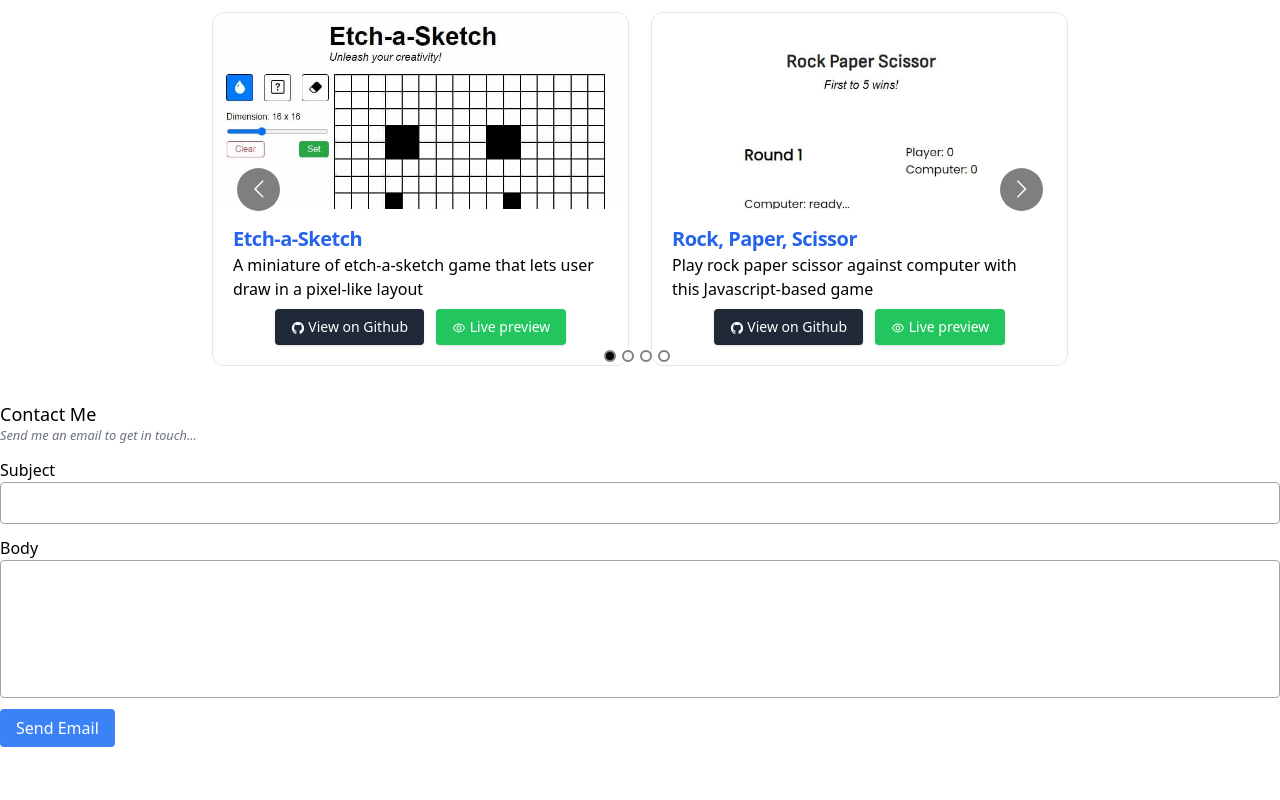
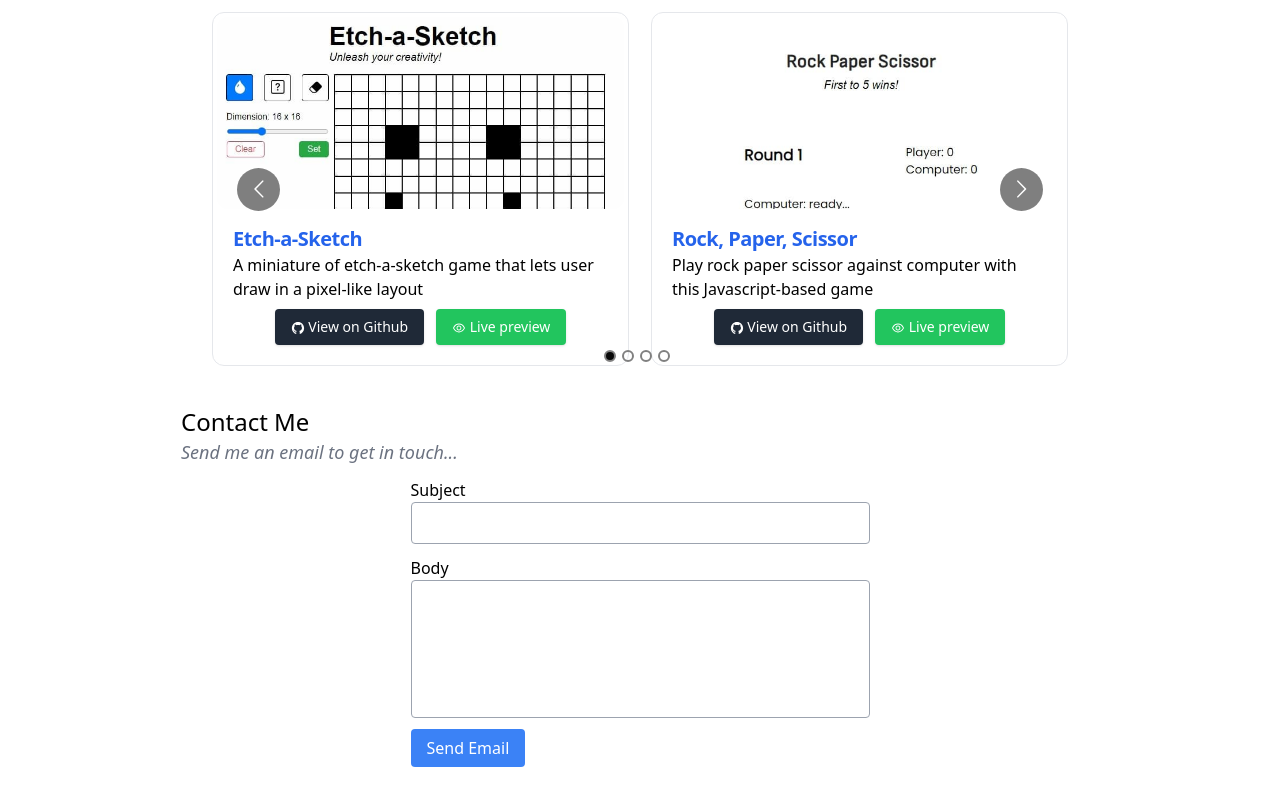
Before and after one commit to nevwizurai/portofolio, a React (Vite) app: page / in a window 1280 px wide. Shown: the part 1014-1814 px from the top of the page. Built offline with nearby package versions, Linux system fonts and the light colour scheme.

Commit message:
adapting contact section to all breakpoint

```diff
--- a/src/components/Contact.section.jsx
+++ b/src/components/Contact.section.jsx
@@ -5,13 +5,14 @@ const Contact = () => {
   const [body, setBody] = useState("");
 
   return (
-    <section className="mb-10">
+    <section className="mb-10 px-2 md:px-7">
+      <div className="xl:w-3/4 xl:mx-auto">
         <div className="mb-3">
-        <h2 className="font-medium text-lg leading-4">Contact Me</h2>
-        <small className="italic text-gray-500 leading-1">Send me an email to get in touch...</small>
+          <h2 className="font-medium text-lg lg:text-2xl leading-4">Contact Me</h2>
+          <small className="italic text-gray-500 lg:text-lg">Send me an email to get in touch...</small>
         </div>
 
-      <div className="">
+        <div className="w-full sm:w-5/6 lg:w-1/2 mx-auto">
           <label className="block" htmlFor="subject">
             Subject
           </label>
@@ -34,6 +35,7 @@ const Contact = () => {
           ></textarea>
           <MailLink subject={subject} body={body} />
         </div>
+      </div>
     </section>
   );
 };
```
Lines whose indentation alone changed are shown as unchanged.
